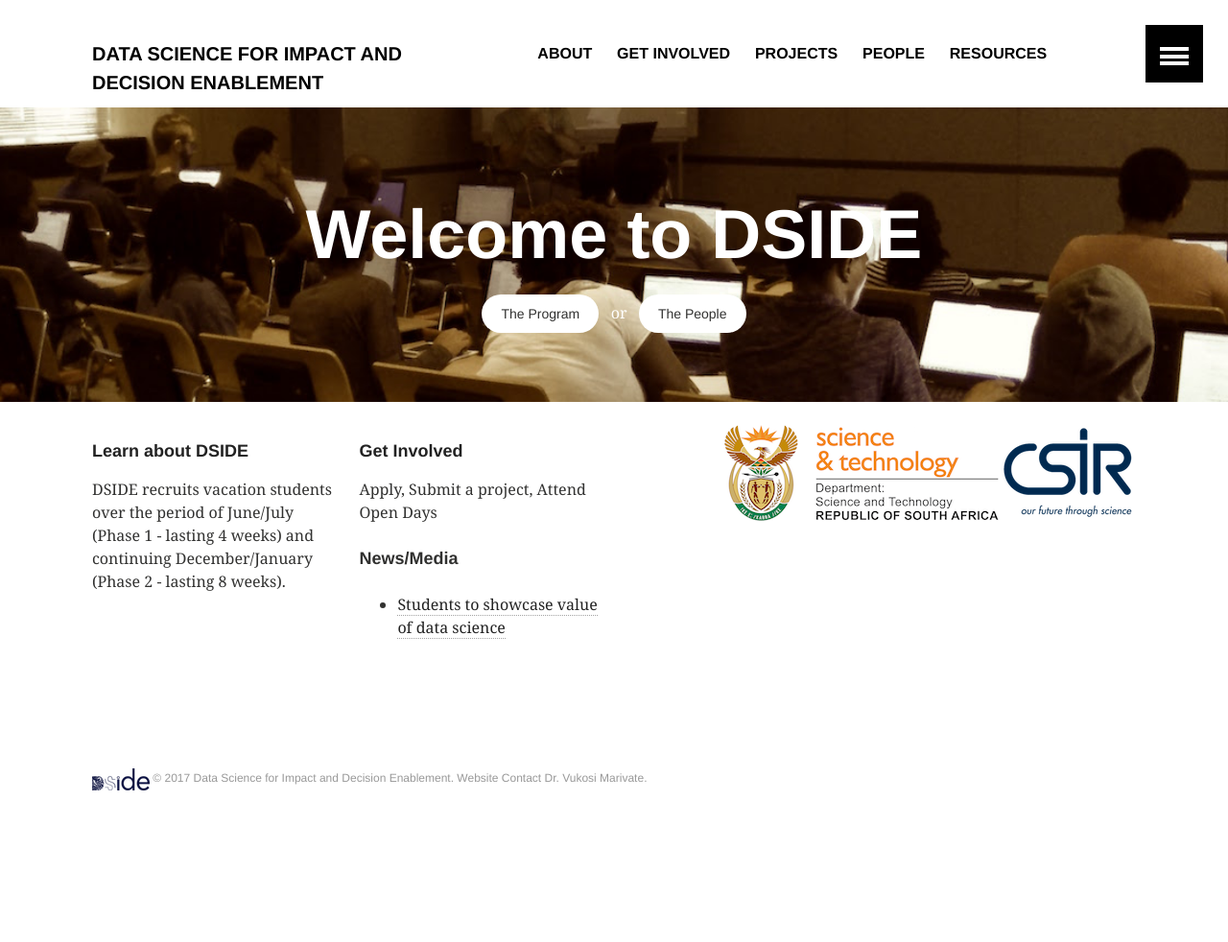
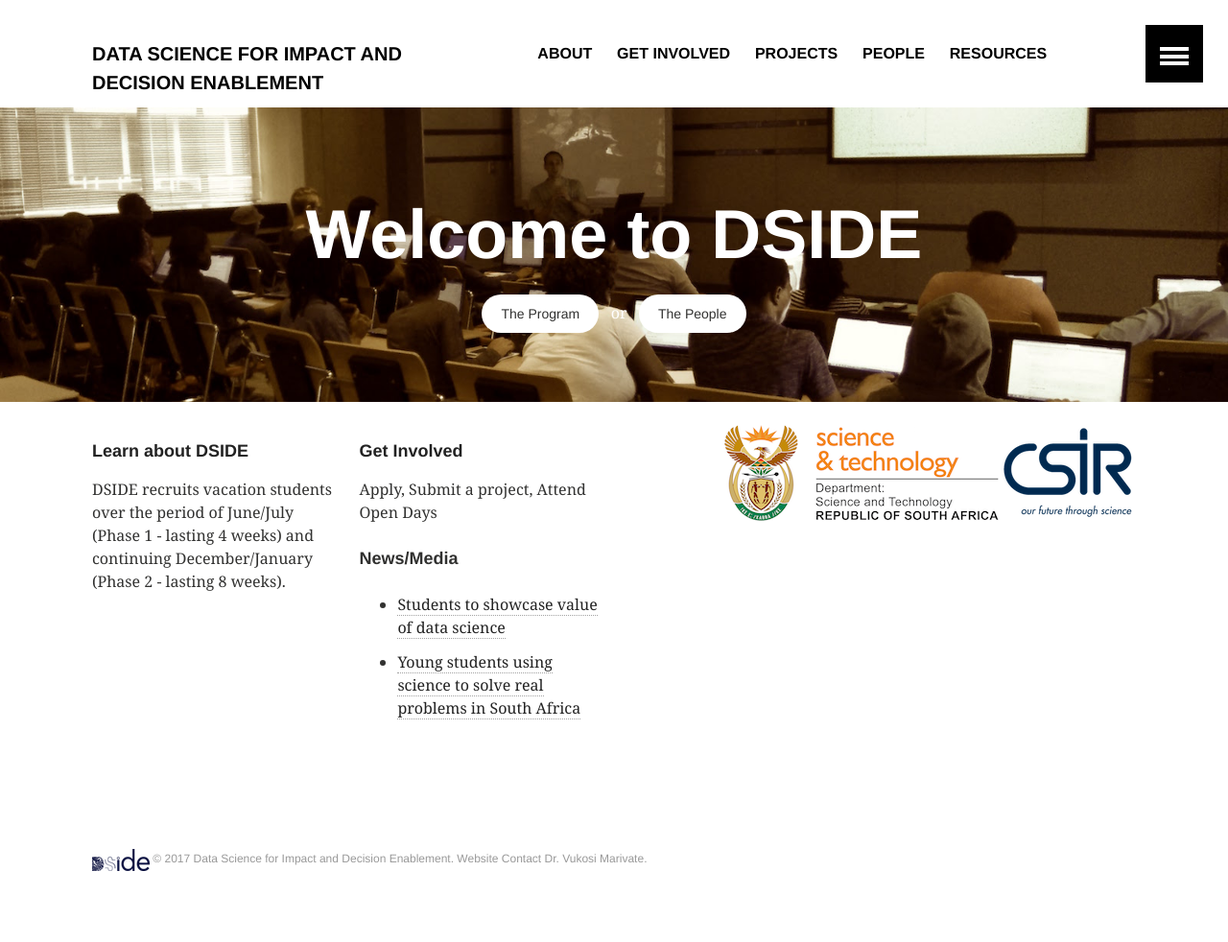
Before and after one commit to DSIDEWeb/dsideweb.github.io, a Jekyll site: the page built from index.md, in a window 1280 px wide. Shown: the whole page at 96% size. Built offline with Jekyll 4.4.1, drawn with Linux system fonts in a browser that asks for light colours; before the commit the page ends 900 px from its top, so only the background shows below that.

Commit message:
More news

```diff
--- a/index.md
+++ b/index.md
@@ -21,6 +21,8 @@
     <ul>
       <li><a href='http://www.itweb.co.za/index.php?option=com_content&view=article&id=158957'>Students to showcase value of data science</a>
       </li>
+      <li><a href='http://www.dst.gov.za/index.php/media-room/latest-news/2096-young-students-using-science-to-solve-real-problems-in-south-africa'>Young students using science to solve real problems in South Africa</a>
+      </li>
     </ul>
 </p>
 </div><!-- /.tile -->
```
